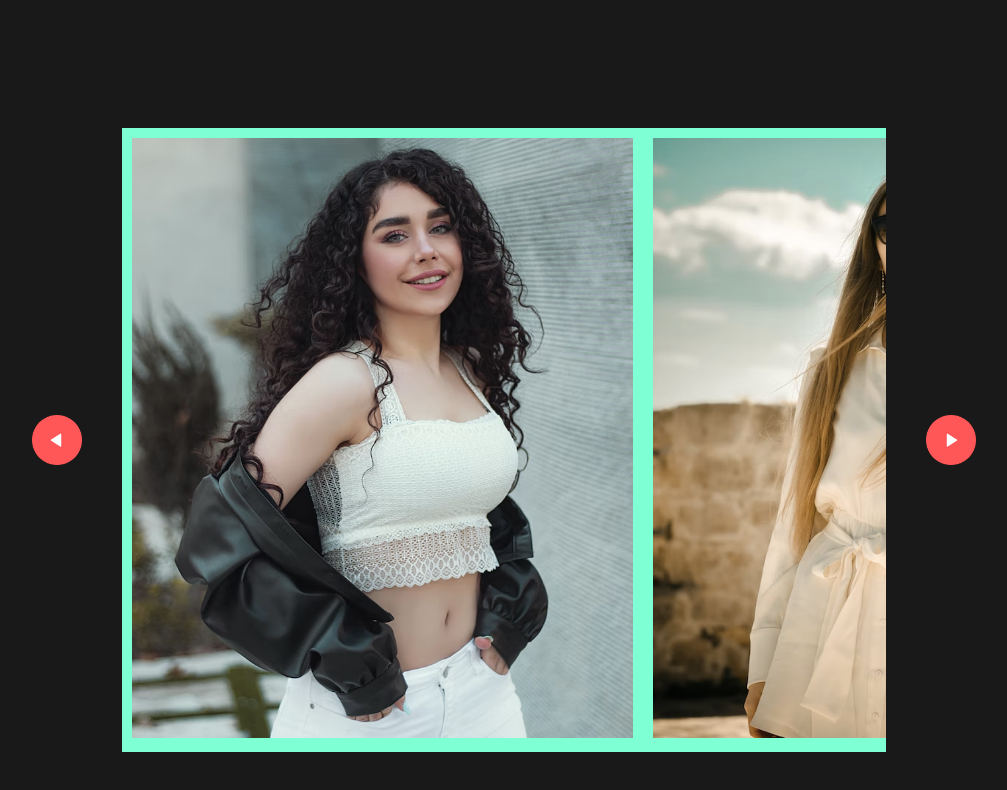
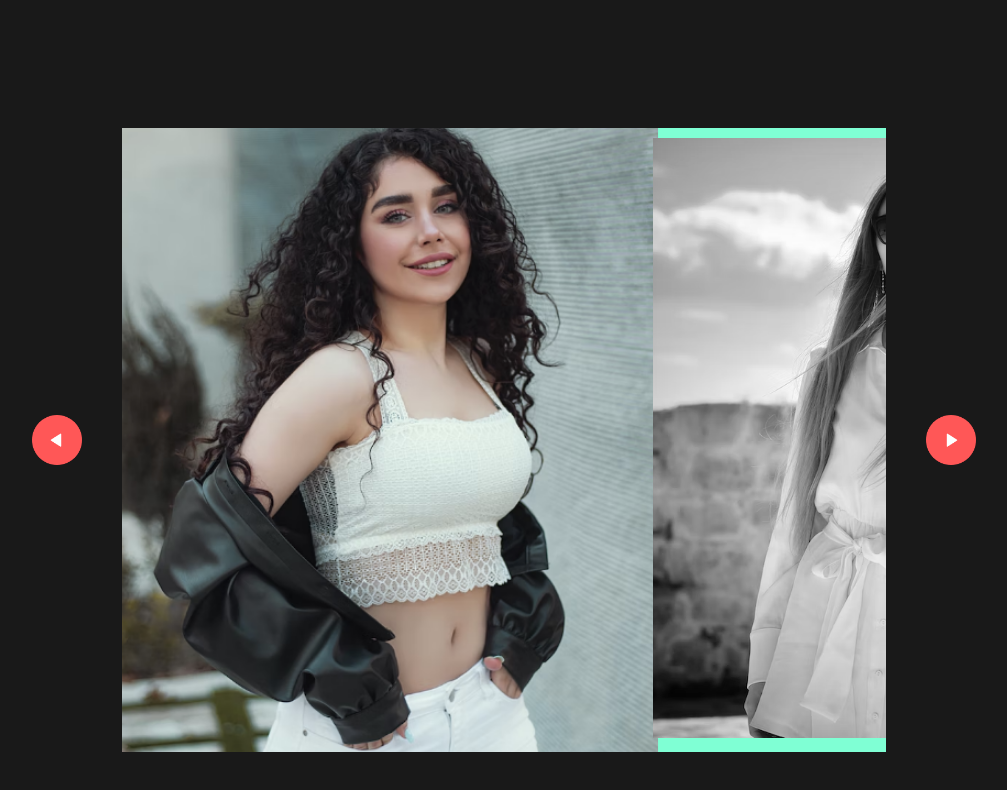
Before and after one commit to fmfahath/imageGallery, a plain HTML site: page index.html in a window 1280 px wide. In both pictures the pointer is over the picture 518 px from the left and 438 px from the top of the page. Shown: the whole page, without its empty margins (136-1143 px from the left). Drawn offline with Linux system fonts and the light colour scheme.

Commit message:
stage 3: image hover effect added

```diff
--- a/style.css
+++ b/style.css
@@ -36,7 +36,8 @@ body{
 
 .gallery div img{
     width: 100%;
-    /* height: 96%; */
+    filter: grayscale(100%);
+    transition: transform 0.5s;
 }
 
 .gallery::-webkit-scrollbar{
@@ -53,3 +54,10 @@ body{
     width: 50px;
     margin: 40px;
 }
+
+.gallery div img:hover{
+    filter: grayscale(0%);
+    cursor: pointer;
+    transform: scale(1.1);
+
+}
```
